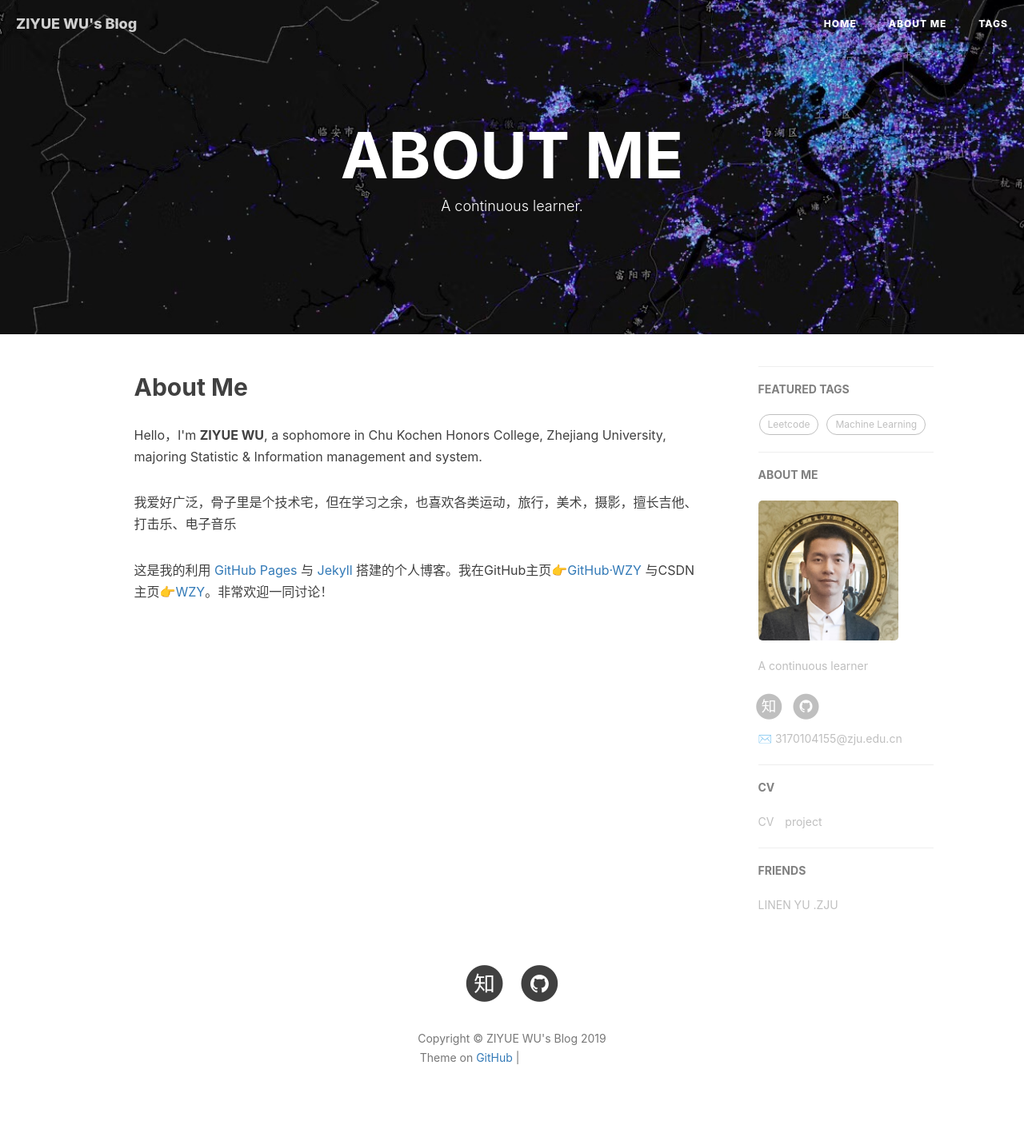
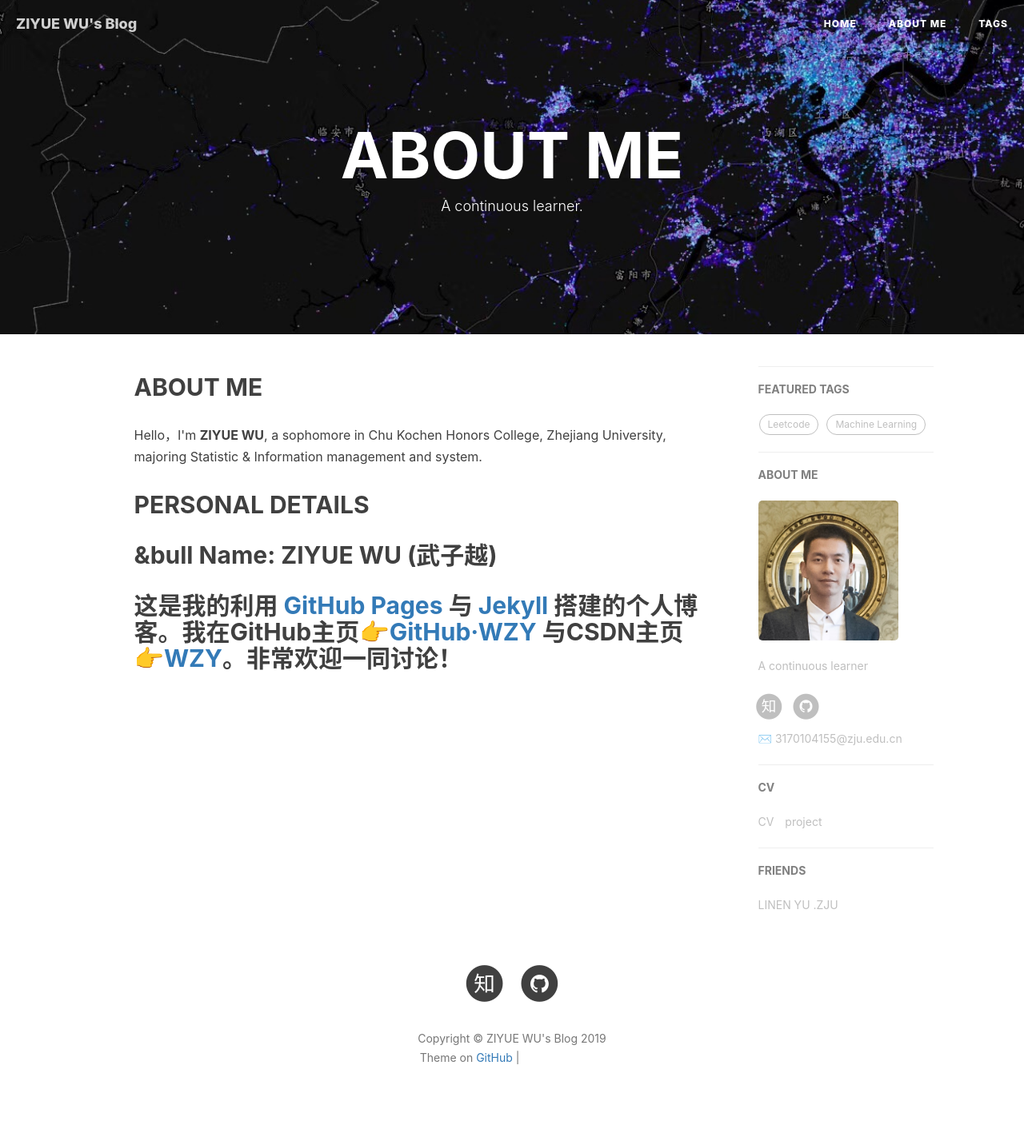
Before and after one commit to ZaccWu/ZaccWu.github.io, a Jekyll site: the page built from about.html, in a window 1280 px wide. Shown: the whole page at 80% size. Built offline with Jekyll 4.4.1, drawn with Linux system fonts in a browser that asks for light colours; nearby versions of some CDN libraries; comment, search, counter and statistics services are not loaded; grey boxes are pictures that could not be loaded.

Commit message:
Update about.html

```diff
--- a/about.html
+++ b/about.html
@@ -15,10 +15,11 @@
 <div class="zh post-container">
 
     <!--copied from markdown -->
-    <h2>About Me</h2>
+    <h2>ABOUT ME</h2>
     <p>Hello，I'm <strong>ZIYUE WU</strong>, a sophomore in  Chu Kochen Honors College, Zhejiang University, majoring Statistic & Information management and system.</p>
 
-    <p>我爱好广泛，骨子里是个技术宅，但在学习之余，也喜欢各类运动，旅行，美术，摄影，擅长吉他、打击乐、电子音乐</p>
+    <h2>PERSONAL DETAILS
+    <p>&bull Name: ZIYUE WU (武子越)</p>
 
     <p>这是我的利用 <a href="https://pages.github.com/">GitHub Pages</a> 与 <a href="http://jekyll.com.cn/">Jekyll</a> 搭建的个人博客。我在GitHub主页<a href="https://github.com/Tinky2013">👉GitHub·WZY</a> 与CSDN主页<a href="https://blog.csdn.net/Tinky2013">👉WZY</a>。非常欢迎一同讨论！</p>
 
```
